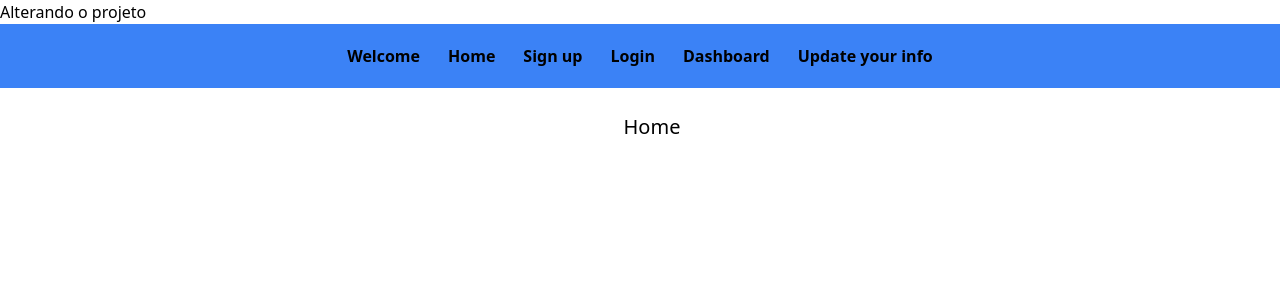
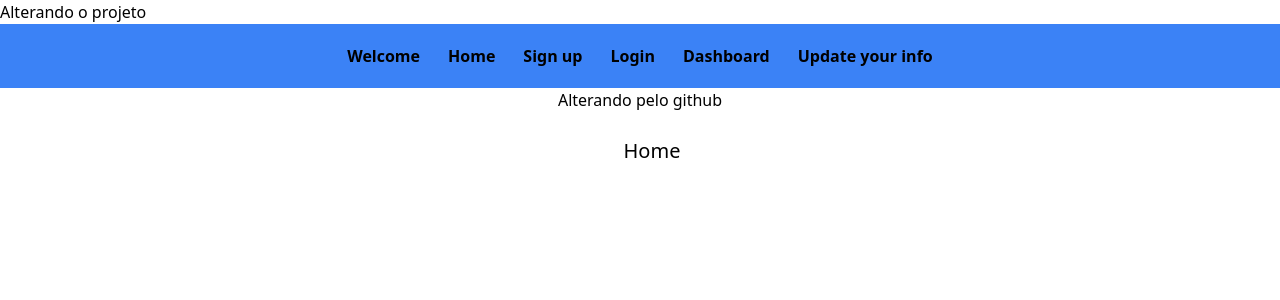
Before and after one commit to Rodcosta85/Project-react-router-with-firebase, a React (Vite) app: page /home in a window 1280 px wide. Shown: the top 300 px of the page. Built offline with nearby package versions, Linux system fonts and the light colour scheme.

Commit message:
Update Home.jsx

```diff
--- a/src/pages/Home/Home.jsx
+++ b/src/pages/Home/Home.jsx
@@ -5,6 +5,7 @@ function Home() {
   return (
     <>
       <Menu />
+      <p>Alterando pelo github</p>
       <h1 className="font-medium text-[20px] ml-6 mt-6">Home</h1>
     </>
   )
```
